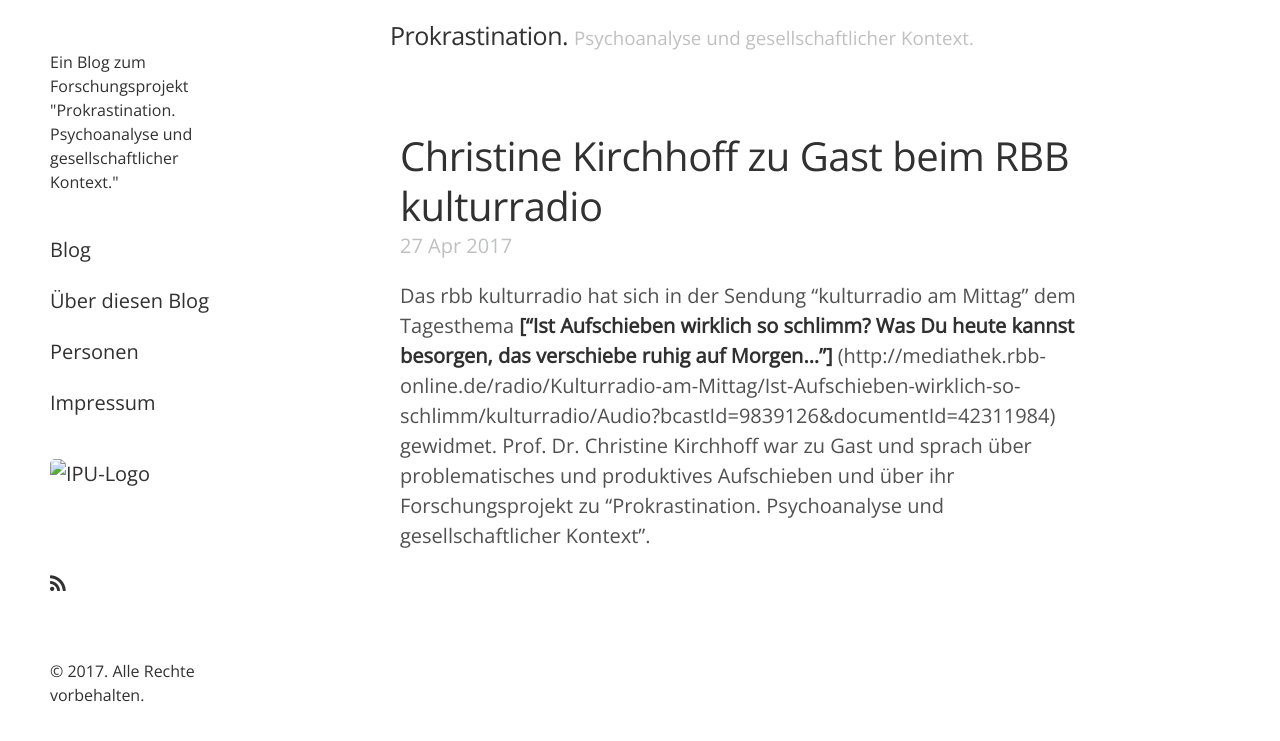
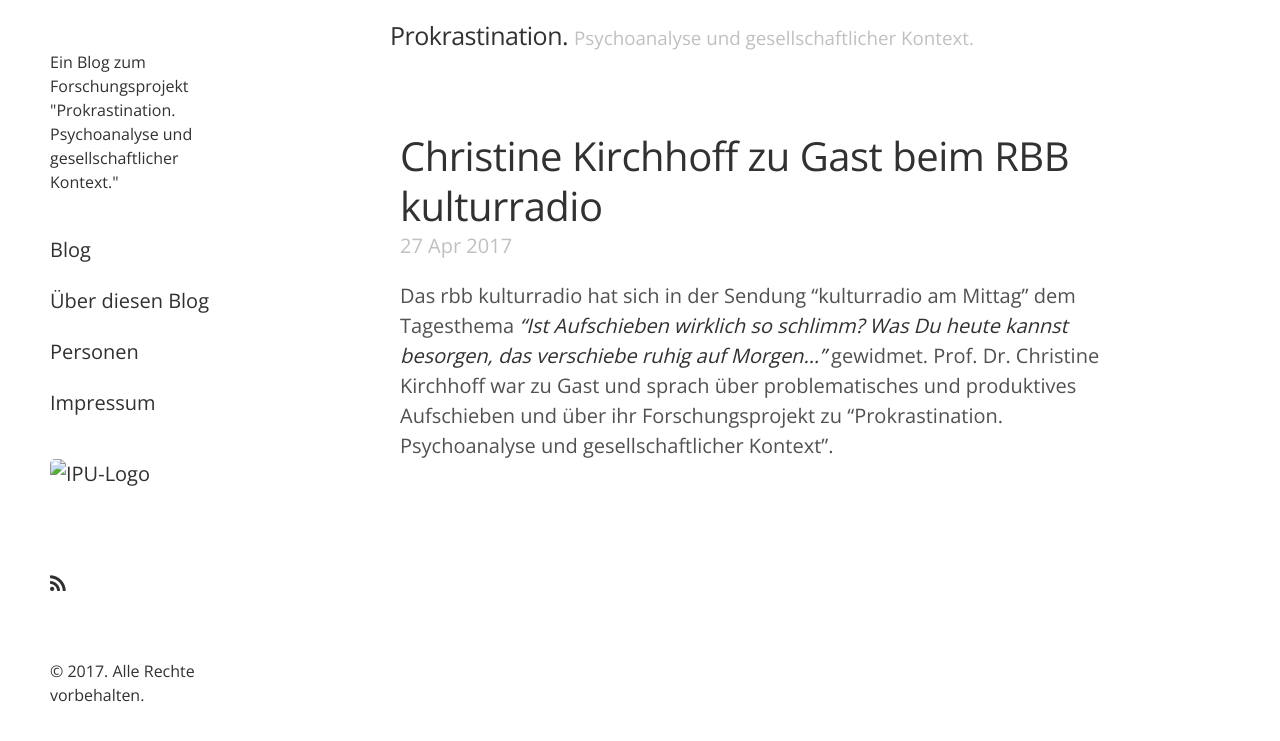
Before and after one commit to aufschieben/aufschieben.github.io, a Jekyll site: the page built from _posts/2017-04-27-Radiobeitrag.markdown, in a window 1280 px wide. Shown: the top 741 px of the page. Built offline with Jekyll 4.4.1, drawn with Linux system fonts in a browser that asks for light colours.

Commit message:
Update 2017-04-27-Radiobeitrag.markdown

```diff
--- a/_posts/2017-04-27-Radiobeitrag.markdown
+++ b/_posts/2017-04-27-Radiobeitrag.markdown
@@ -5,5 +5,5 @@
 excerpt_separator: <!--more-->
 ---
 
-Das rbb kulturradio hat sich in der Sendung "kulturradio am Mittag" dem Tagesthema **["Ist Aufschieben wirklich so schlimm? Was Du heute kannst besorgen, das verschiebe ruhig auf Morgen..."]** (http://mediathek.rbb-online.de/radio/Kulturradio-am-Mittag/Ist-Aufschieben-wirklich-so-schlimm/kulturradio/Audio?bcastId=9839126&documentId=42311984) gewidmet. Prof. Dr. Christine Kirchhoff war zu Gast und sprach über problematisches und produktives Aufschieben und über ihr Forschungsprojekt zu "Prokrastination. Psychoanalyse und gesellschaftlicher Kontext".
+Das rbb kulturradio hat sich in der Sendung "kulturradio am Mittag" dem Tagesthema ["Ist Aufschieben wirklich so schlimm? Was Du heute kannst besorgen, das verschiebe ruhig auf Morgen..."](http://mediathek.rbb-online.de/radio/Kulturradio-am-Mittag/Ist-Aufschieben-wirklich-so-schlimm/kulturradio/Audio?bcastId=9839126&documentId=42311984) gewidmet. Prof. Dr. Christine Kirchhoff war zu Gast und sprach über problematisches und produktives Aufschieben und über ihr Forschungsprojekt zu "Prokrastination. Psychoanalyse und gesellschaftlicher Kontext".
 <!--more-->
```
